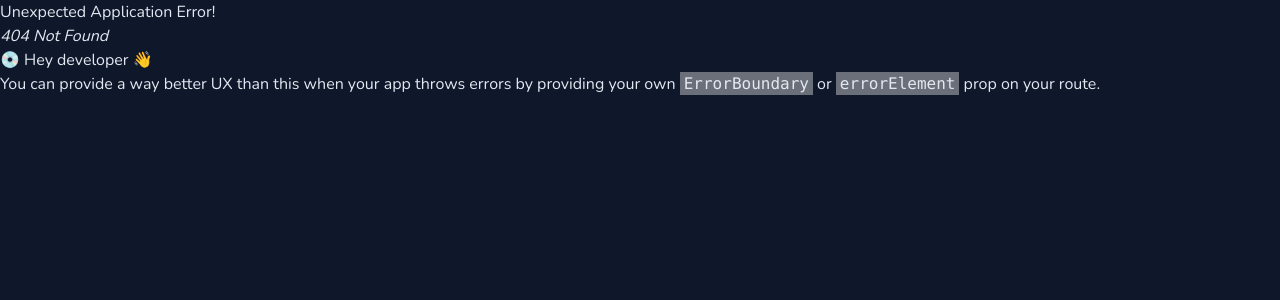
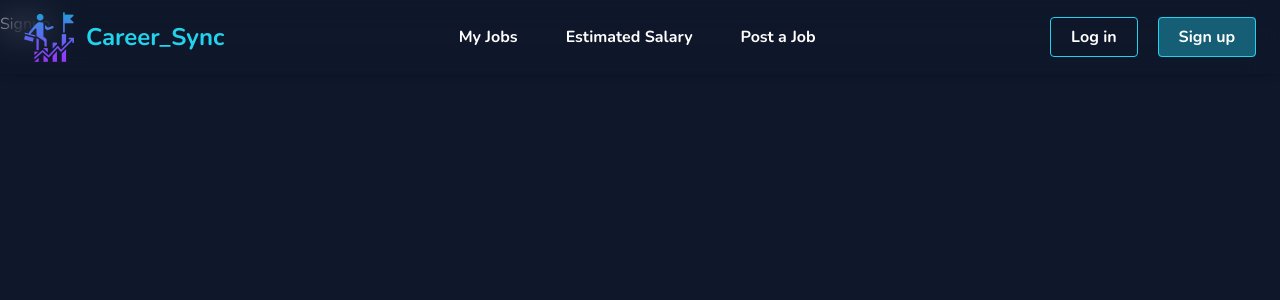
Before and after one commit to mihadcse/Career_Sync, a React (Vite) app: page /sign-up in a window 1280 px wide. Before the commit this address had no page. Shown: the top 300 px of the page. Built offline with nearby package versions, Linux system fonts and the light colour scheme.

Commit message:
Created signup page and added to the router jsx file

```diff
--- /dev/null
+++ b/src/Pages/Signup.jsx
@@ -0,0 +1,9 @@
+import React from 'react'
+
+const Signup = () => {
+  return (
+    <div>Signup</div>
+  )
+}
+
+export default Signup
--- a/src/Router/Router.jsx
+++ b/src/Router/Router.jsx
@@ -3,6 +3,7 @@ import App from "../App";
 import Home from "../Pages/Home";
 import CreateJob from "../Pages/CreateJob";
 import Login from "../Pages/Login";
+import Signup from "../Pages/Signup";
 
 
 const router = createBrowserRouter([
@@ -13,6 +14,7 @@ const router = createBrowserRouter([
             { path: "/", element: <Home /> },
             { path: "/post-job", element: <CreateJob /> },
             { path: "/login", element: <Login /> },
+            { path: "/sign-up", element: <Signup /> },
 
         ]
     },
```
